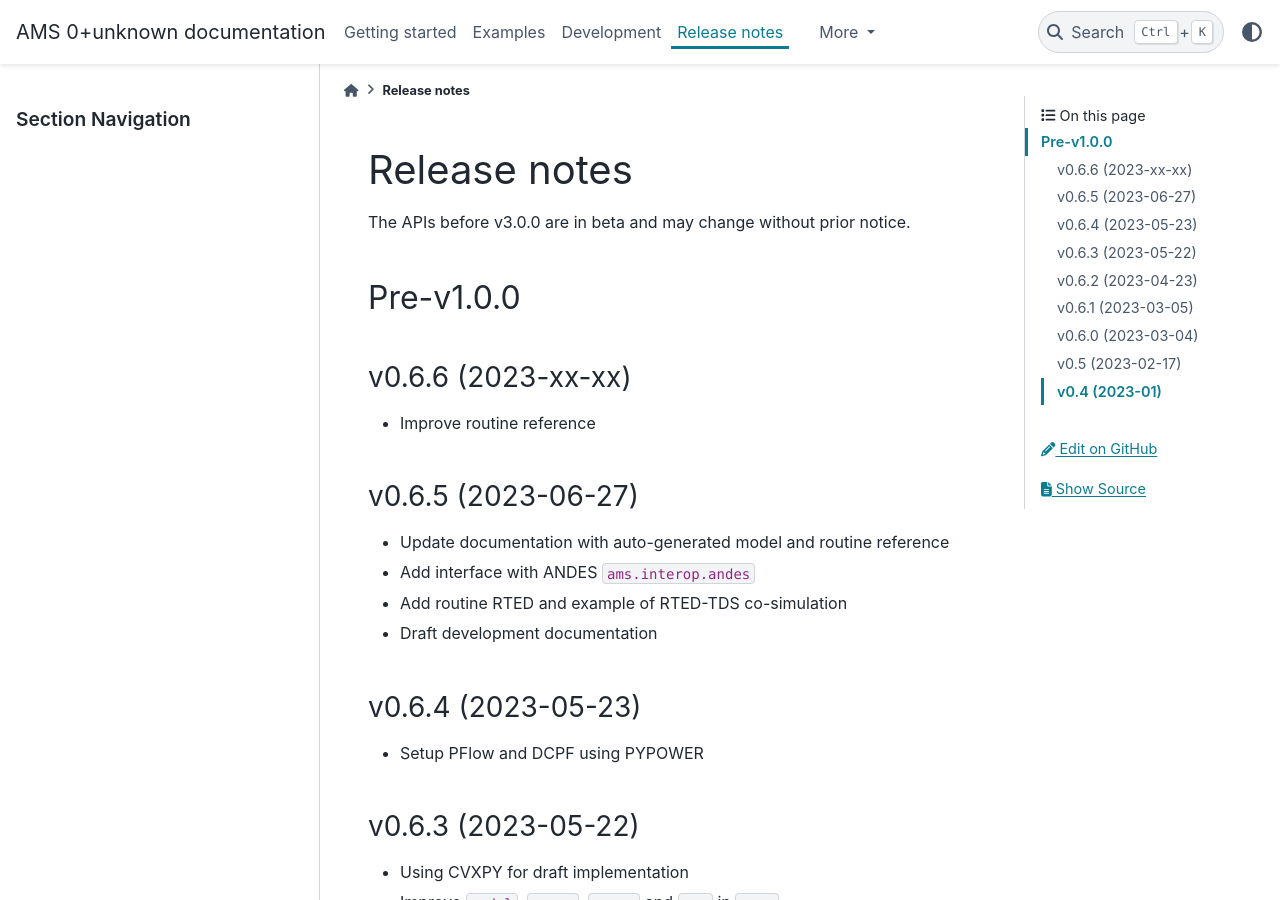
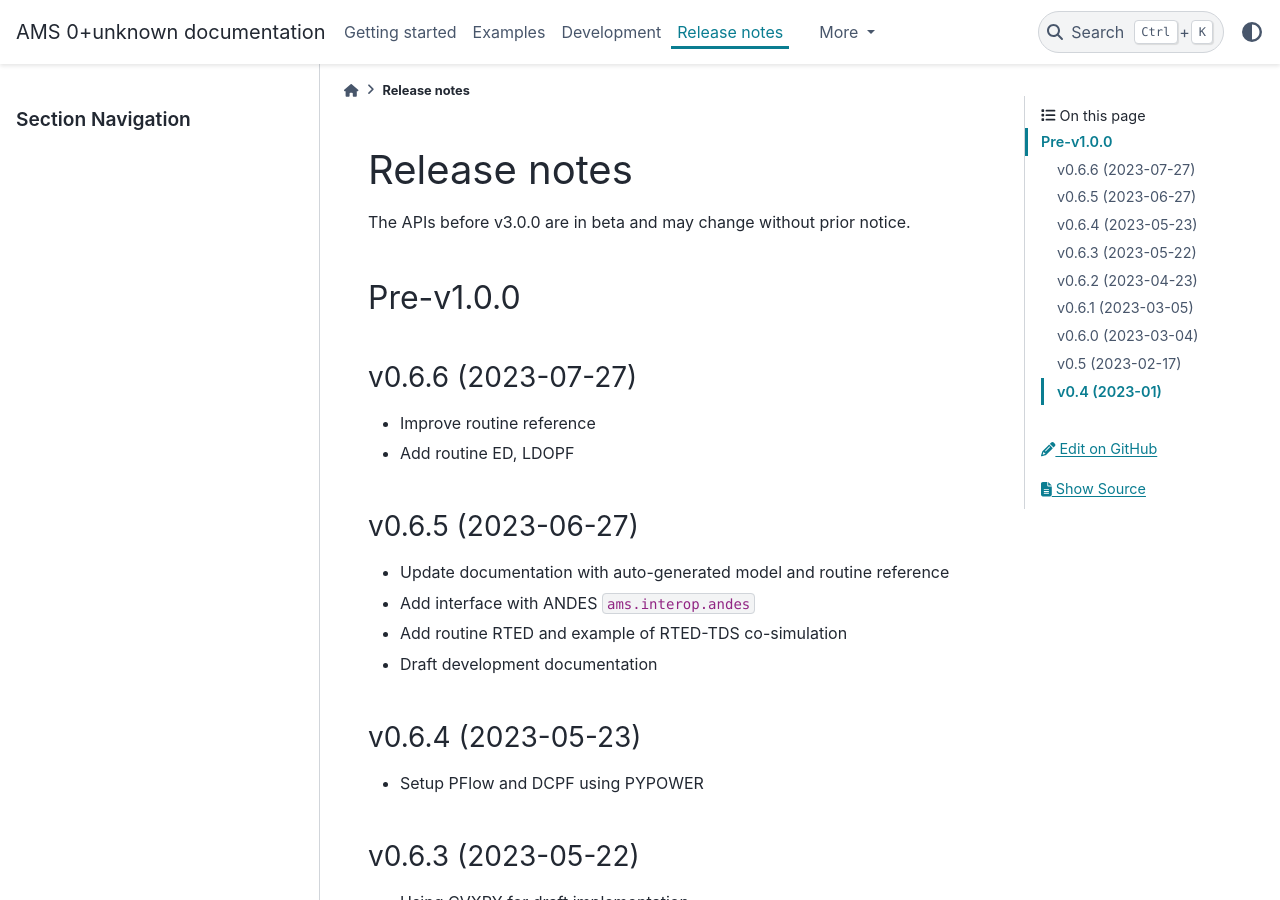
Before and after one commit to CURENT/ams, a Sphinx documentation site: the page built from docs/source/release-notes.rst, in a window 1280 px wide and 900 px high. Built offline with Sphinx 7.4.7 and the PyData theme 0.15.4, drawn with Linux system fonts in a browser that asks for light colours.

Commit message:
Update release notes

```diff
--- a/docs/source/release-notes.rst
+++ b/docs/source/release-notes.rst
@@ -9,10 +9,11 @@ The APIs before v3.0.0 are in beta and may change without prior notice.
 Pre-v1.0.0
 ==========
 
-v0.6.6 (2023-xx-xx)
+v0.6.6 (2023-07-27)
 -------------------
 
 - Improve routine reference
+- Add routine ED, LDOPF
 
 v0.6.5 (2023-06-27)
 -------------------
```
